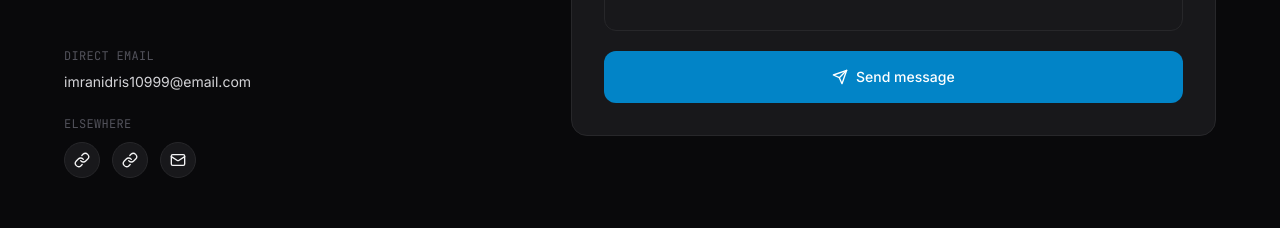
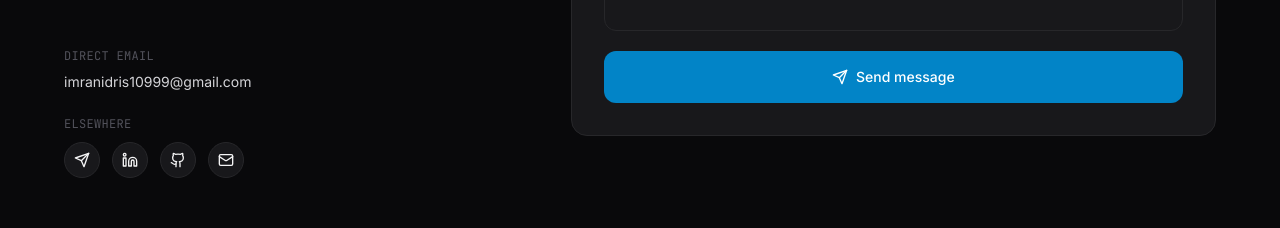
Before and after one commit to babaty73/portfolio-1, a React (Vite) app in the folder frontend/: page / in a window 1280 px wide. Shown: the part 5436-5664 px from the top of the page. Built offline with nearby package versions, Linux system fonts and the light colour scheme; a web font is replaced by a local one.

Commit message:
fix: installed react-icons dependency to solve deployment issuee

```diff
--- a/frontend/package.json
+++ b/frontend/package.json
@@ -13,7 +13,8 @@
     "framer-motion": "^11.2.10",
     "lucide-react": "^0.382.0",
     "react": "^18.3.1",
-    "react-dom": "^18.3.1"
+    "react-dom": "^18.3.1",
+    "react-icons": "^5.7.0"
   },
   "devDependencies": {
     "@types/node": "^26.0.1",
@@ -25,6 +26,6 @@
     "postcss": "^8.4.38",
     "tailwindcss": "^3.4.4",
     "typescript": "^6.0.3",
-    "vite": "^5.3.1"
+    "vite": "^8.1.3"
   }
 }
--- a/frontend/src/components/sections/Contact.jsx
+++ b/frontend/src/components/sections/Contact.jsx
@@ -1,6 +1,6 @@
 import { useState } from "react";
 import { motion } from "framer-motion";
-import { Send, Link, Mail } from "lucide-react";
+import { Send, Mail, Linkedin,Github } from "lucide-react";
 
 const fontStyles = `
   @import url('https://api.fontshare.com/v2/css?f[]=clash-display@600,700&display=swap');
@@ -8,9 +8,10 @@ const fontStyles = `
 `;
 
 const SOCIALS = [
-  { label: "GitHub", icon: Link, href: "https://github.com/your-username" },
-  { label: "LinkedIn", icon: Link, href: "https://linkedin.com/in/your-username" },
-  { label: "Email", icon: Mail, href: "mailto:your@email.com" },
+  { label: "Telegram", icon: Send, href: "https://t.me/Babafootballeru" },
+  { label: "LinkedIn", icon: Linkedin, href: "https://linkedin.com/in/your-username" },
+  { label: "GitHub", icon: Github, href: "https://github.com/babaty73" },
+  { label: "Email", icon: Mail, href: "mailto:imranidris10999@email.com" },
 ];
 
 const FIELD_BASE =
@@ -120,10 +121,10 @@ export default function ContactSection() {
                 DIRECT EMAIL
               </span>
               <a
-                href="mailto:your@email.com"
+                href="mailto:imranidris10999@gmail.com"
                 className="mt-1 block text-sm text-zinc-300 hover:text-sky-400 transition-colors"
               >
-                imranidris10999@email.com
+                imranidris10999@gmail.com
               </a>
             </div>
 
@@ -215,7 +216,7 @@ export default function ContactSection() {
               <p className="text-xs text-sky-400 text-center">
                 Something went wrong. Email me directly at{" "}
                 <a
-                  href="mailto:your@email.com"
+                  href="mailto:imranidris10999@email.com"
                   className="underline hover:text-sky-300"
                 >
                   imranidris10999@email.com
```
Also changed, not shown: 2 other files (tests, documents, lock files or other folders).
